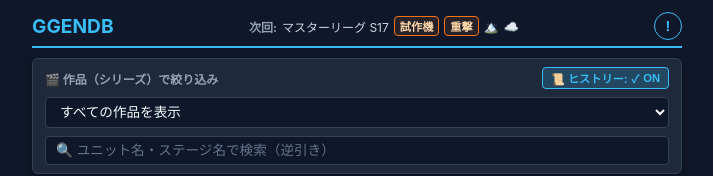
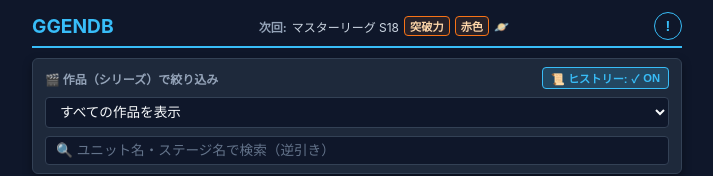
Before and after one commit to gamedcm/dcm-db, a plain HTML site: page index.html in a window 1280 px wide. Shown: the top 176 px of the page, without its empty margins (283-996 px from the left). Drawn offline with Linux system fonts and the light colour scheme.

Commit message:
次回マスターリーグをS18に更新
シーズン18（2026/11/23 12:00開始）: ブーストタグ 突破力/赤色、地形 宇宙

```diff
--- a/index.html
+++ b/index.html
@@ -598,9 +598,9 @@
 
   // 次回マスターリーグ情報（シーズンが切り替わったら、ここだけ書き換える）
   const NEXT_LEAGUE = {
-    label: 'マスターリーグ S17',
-    badges: ['試作機', '重撃'],
-    terrains: [['🏔️', '地上'], ['☁️', '空中']]
+    label: 'マスターリーグ S18',
+    badges: ['突破力', '赤色'],
+    terrains: [['🪐', '宇宙']]
   };
   document.getElementById('nextLeagueInfo').innerHTML =
     `<span>${NEXT_LEAGUE.label}</span>` +
```
